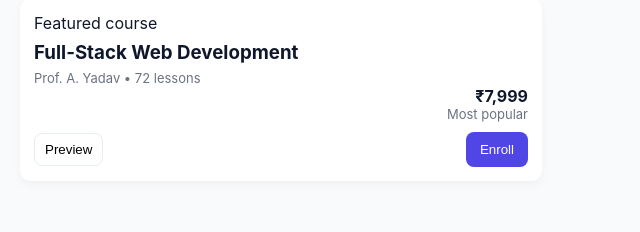
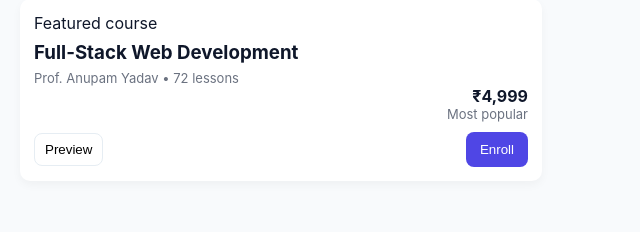
Before and after one commit to AnupamYadavAnurag/Studynox, a plain HTML site: page index.html in a window 1280 px wide. Shown: the part 133-365 px from the top of the page, 632-1272 px from the left. Drawn offline with Linux system fonts and the light colour scheme.

Commit message:
Update index.html

```diff
--- a/index.html
+++ b/index.html
@@ -52,10 +52,10 @@
               <div>
                 <div class="small-muted">Featured course</div>
                 <h3>Full-Stack Web Development</h3>
-                <div class="muted">Prof. A. Yadav • 72 lessons</div>
+                <div class="muted">Prof. Anupam Yadav • 72 lessons</div>
               </div>
               <div class="price-block">
-                <div class="price">₹7,999</div>
+                <div class="price">₹4,999</div>
                 <div class="muted small">Most popular</div>
               </div>
             </div>
```
